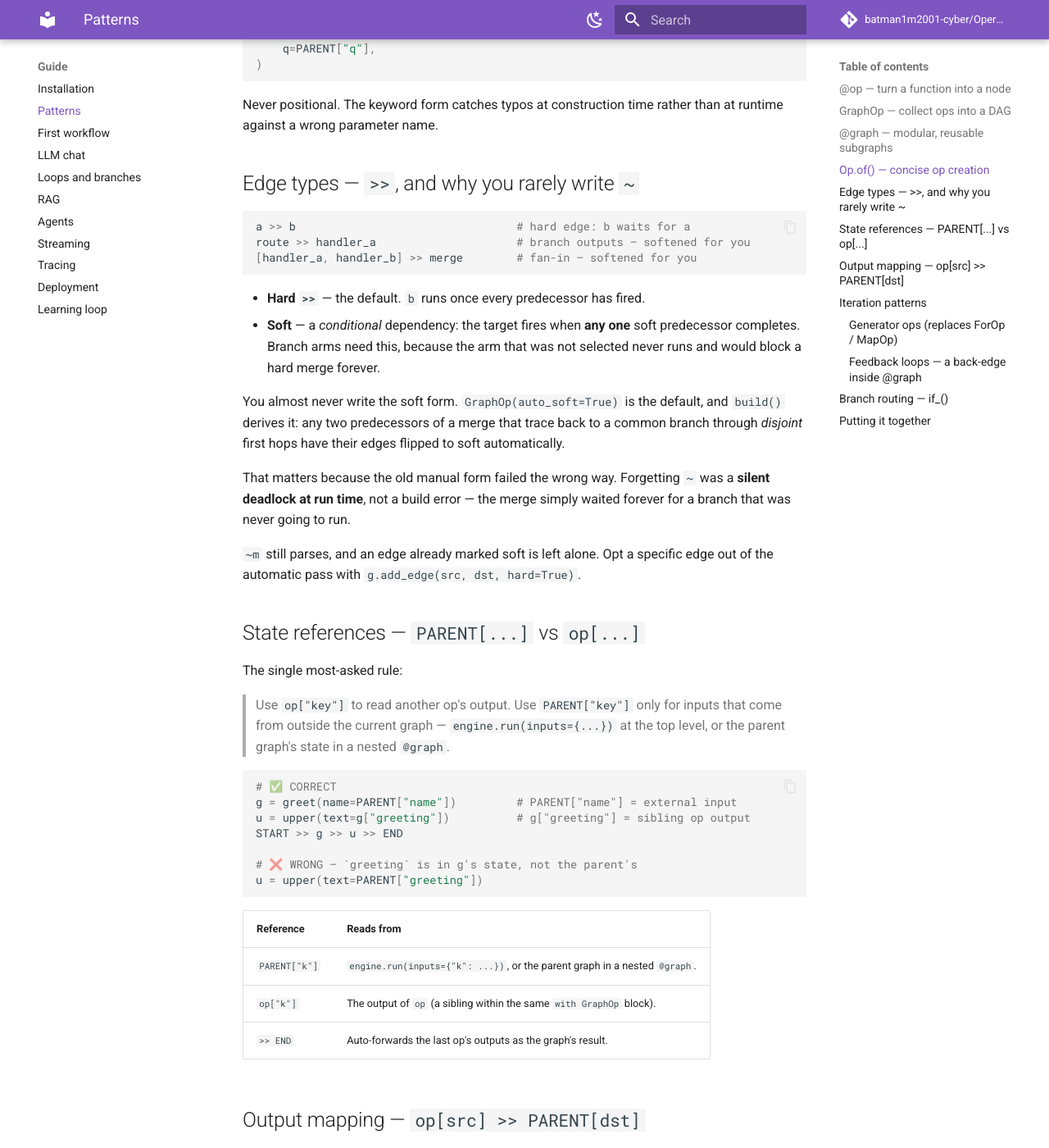
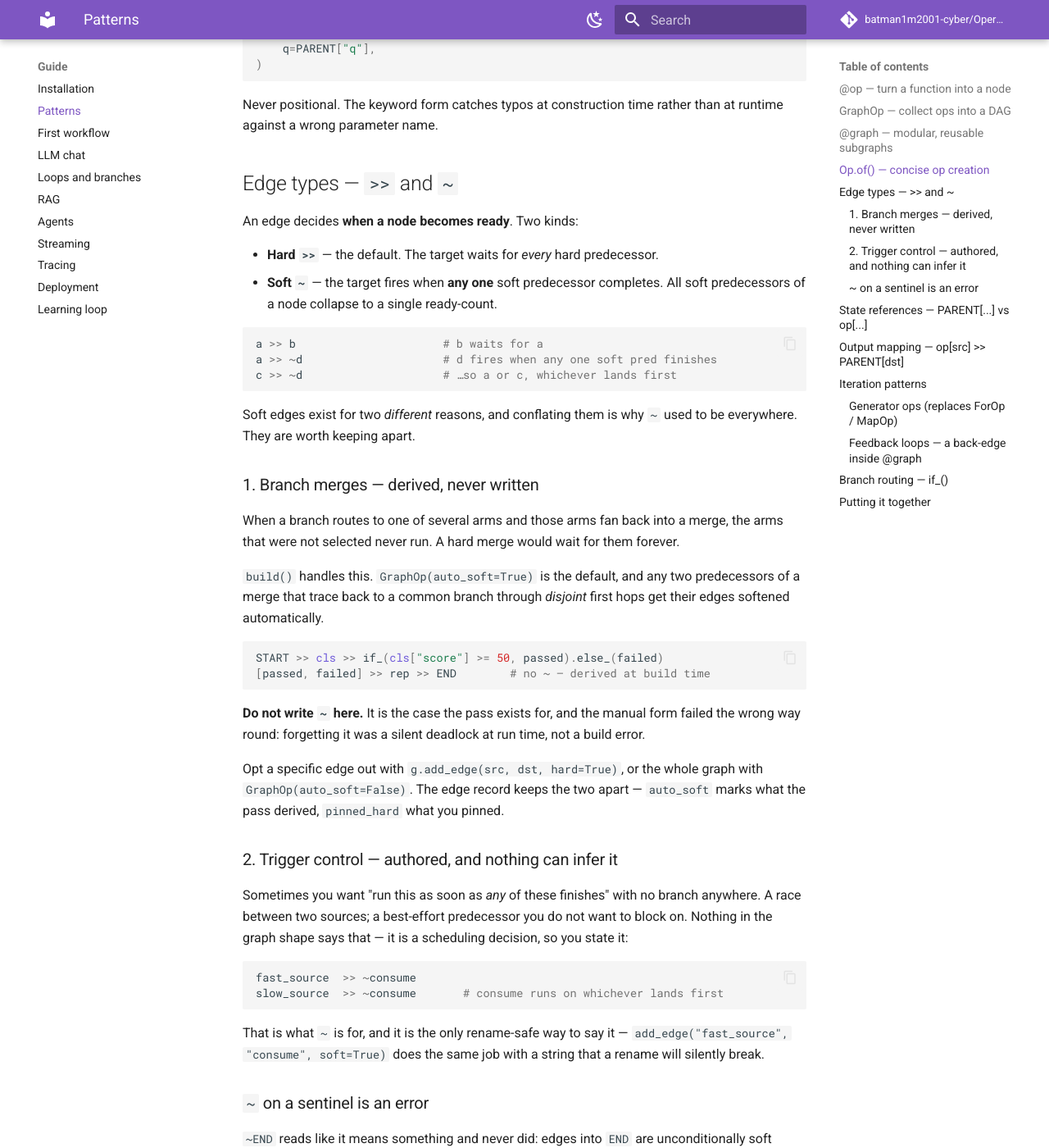
Before and after one commit to batman1m2001-cyber/Operonx, an MkDocs documentation site: the page built from docs/guide/00b-patterns.md, in a window 1280 px wide and 1400 px high, scrolled down 2107 px. Shown: the whole window at 82% size. Built offline with MkDocs 1.6.1 and Material for MkDocs 9.7.7, drawn with Linux system fonts in a browser that asks for light colours; comment, search, counter and statistics services are not loaded; some of the changed text lies outside the part shown.

Commit message:
docs,core: separate auto-soft branch merges from `~` trigger control
These set the same flag and were treated as one feature, which is why `~`
ended up sprayed across graphs that did not need it — and why I nearly
deleted the operator on the strength of that. They answer different
questions:

  auto-soft asks "which edges would deadlock because a branch arm did not
  run?" It is structural, derived at build time, and nobody should write
  it. Forgetting to was a silent run-time deadlock, which is the whole
  reason the pass exists.

  `~` asks "when should this node trigger?" — fire on whichever
  predecessor lands first. No branch is involved, nothing in the graph
  shape implies it, and no pass can infer it. It is a scheduling decision
  only the author can make.

The code already kept them apart (`auto_soft` for what the pass derived,
`pinned_hard` for what the author pinned); the docs did not, so the guide
now has one section per concern rather than one muddled section implying
`~` is legacy boilerplate.

`~END` now raises. It read like it meant something and never did: edges
into END are unconditionally soft already, and END is output forwarding at
build time rather than a node with a ready-count. A no-op twice over — and
it appeared in three shipped examples precisely because it looked
meaningful. `~START` and `~PARENT` are refused for the same reason.

Course correction recorded honestly: I removed the operator entirely
earlier in this session, then found the replacement I was steering people
toward — `add_edge("a", "b", soft=True)` — reintroduces the stringly-typed
rename hazard I had just finished removing from `if_` targets. `~` is the
only rename-safe way to express trigger control, so it stays.

Examples keep the `~END` cleanup; ex05 and ex08 verified to still run.

1687 unit tests, ruff and mkdocs --strict clean.

````diff
--- a/docs/guide/00b-patterns.md
+++ b/docs/guide/00b-patterns.md
@@ -99,31 +99,72 @@ c = LLMOp.of(
 Never positional. The keyword form catches typos at construction time
 rather than at runtime against a wrong parameter name.
 
-## Edge types — `>>`, and why you rarely write `~`
+## Edge types — `>>` and `~`
+
+An edge decides **when a node becomes ready**. Two kinds:
+
+- **Hard `>>`** — the default. The target waits for *every* hard
+  predecessor.
+- **Soft `~`** — the target fires when **any one** soft predecessor
+  completes. All soft predecessors of a node collapse to a single
+  ready-count.
 
 ```python
-a >> b                                 # hard edge: b waits for a
-route >> handler_a                     # branch outputs — softened for you
-[handler_a, handler_b] >> merge        # fan-in — softened for you
+a >> b                      # b waits for a
+a >> ~d                     # d fires when any one soft pred finishes
+c >> ~d                     # …so a or c, whichever lands first
 ```
 
-- **Hard `>>`** — the default. `b` runs once every predecessor has fired.
-- **Soft** — a *conditional* dependency: the target fires when **any one**
-  soft predecessor completes. Branch arms need this, because the arm that
-  was not selected never runs and would block a hard merge forever.
+Soft edges exist for two *different* reasons, and conflating them is why
+`~` used to be everywhere. They are worth keeping apart.
 
-You almost never write the soft form. `GraphOp(auto_soft=True)` is the
-default, and `build()` derives it: any two predecessors of a merge that
-trace back to a common branch through *disjoint* first hops have their
-edges flipped to soft automatically.
+### 1. Branch merges — derived, never written
 
-That matters because the old manual form failed the wrong way. Forgetting
-`~` was a **silent deadlock at run time**, not a build error — the merge
-simply waited forever for a branch that was never going to run.
+When a branch routes to one of several arms and those arms fan back into a
+merge, the arms that were not selected never run. A hard merge would wait
+for them forever.
 
-`~m` still parses, and an edge already marked soft is left alone. Opt a
-specific edge out of the automatic pass with
-`g.add_edge(src, dst, hard=True)`.
+`build()` handles this. `GraphOp(auto_soft=True)` is the default, and any
+two predecessors of a merge that trace back to a common branch through
+*disjoint* first hops get their edges softened automatically.
+
+```python
+START >> cls >> if_(cls["score"] >= 50, passed).else_(failed)
+[passed, failed] >> rep >> END        # no ~ — derived at build time
+```
+
+**Do not write `~` here.** It is the case the pass exists for, and the
+manual form failed the wrong way round: forgetting it was a silent
+deadlock at run time, not a build error.
+
+Opt a specific edge out with `g.add_edge(src, dst, hard=True)`, or the
+whole graph with `GraphOp(auto_soft=False)`. The edge record keeps the two
+apart — `auto_soft` marks what the pass derived, `pinned_hard` what you
+pinned.
+
+### 2. Trigger control — authored, and nothing can infer it
+
+Sometimes you want "run this as soon as *any* of these finishes" with no
+branch anywhere. A race between two sources; a best-effort predecessor you
+do not want to block on. Nothing in the graph shape says that — it is a
+scheduling decision, so you state it:
+
+```python
+fast_source  >> ~consume
+slow_source  >> ~consume       # consume runs on whichever lands first
+```
+
+That is what `~` is for, and it is the only rename-safe way to say it —
+`add_edge("fast_source", "consume", soft=True)` does the same job with a
+string that a rename will silently break.
+
+### `~` on a sentinel is an error
+
+`~END` reads like it means something and never did: edges into `END` are
+unconditionally soft already, and `END` is output forwarding at build time
+rather than a node the scheduler waits on. `~START` and `~PARENT` are the
+same. All three raise.
+
 
 ## State references — `PARENT[...]` vs `op[...]`
 
````
Also changed, not shown: README.md (+1 -1 lines), docs/architecture/execution-flow.md (+7 -2 lines), docs/architecture/overview.md (+1 -1 lines), 5 other files.
